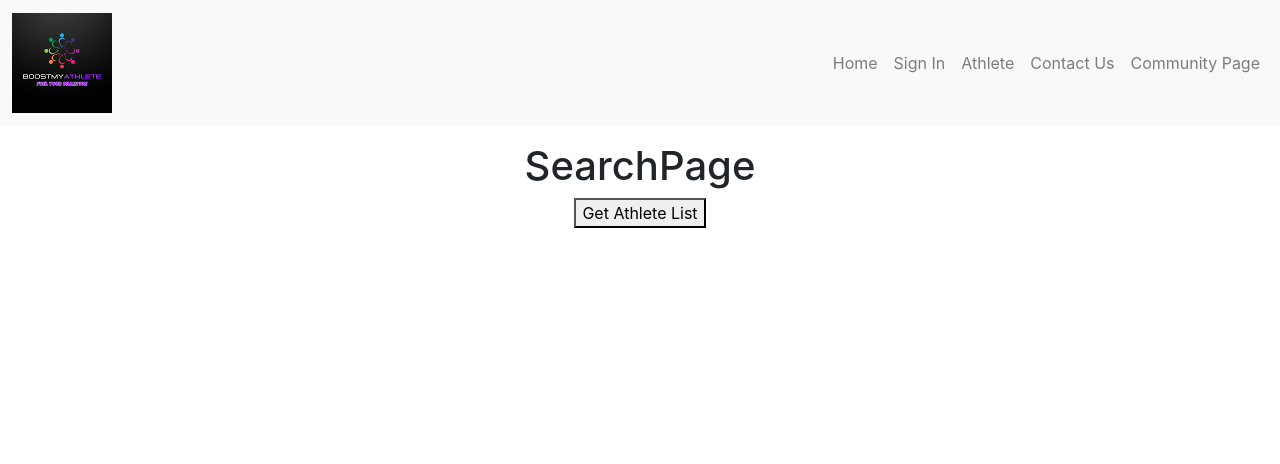
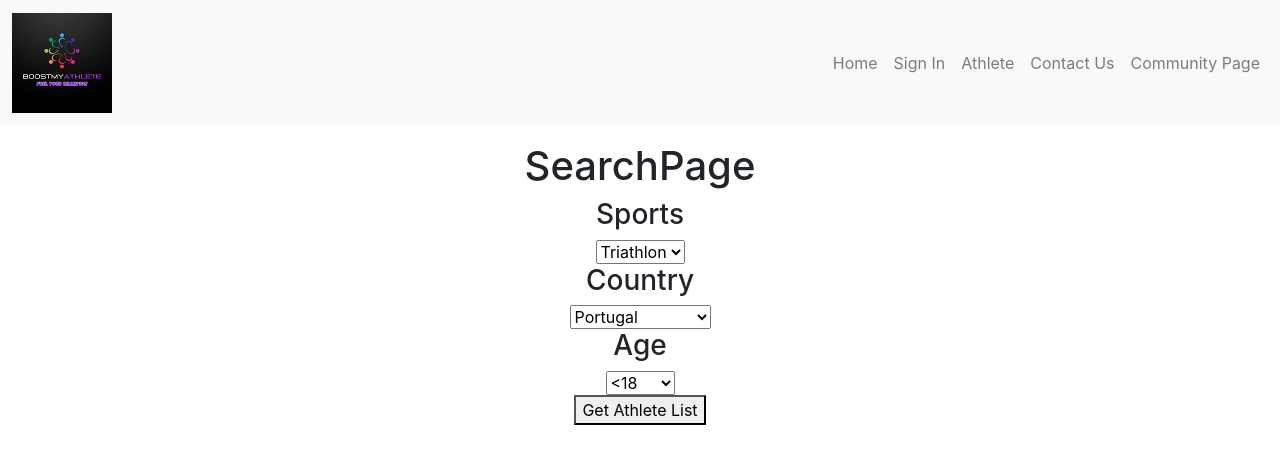
Before and after one commit to BoostMyAthlete/BoostMyAthlete, a React (Vite) app in the folder frontend/: page /search in a window 1280 px wide. Shown: the top 464 px of the page. Built offline with nearby package versions, Linux system fonts and the light colour scheme.

Commit message:
Started search filters, still under dev

```diff
--- a/frontend/src/components/AthleteList/AthleteList.jsx
+++ b/frontend/src/components/AthleteList/AthleteList.jsx
@@ -8,7 +8,7 @@ const AthleteList = () => {
     const options = {
       method: 'GET',
       url: 'https://api.triathlon.org/v1/athletes',
-      params: {per_page: '150', validated: 'true'},
+      params: {per_page: '1000', validated: 'true'},
       headers: {accept: 'application/json', apikey: '2649776ef9ece4c391003b521cbfce7a'}
     };
     const getPersons = () => {
--- /dev/null
+++ b/frontend/src/components/SearchAthlete/SearchAthlete.jsx
@@ -0,0 +1,45 @@
+import React from 'react'
+
+const SearchAthlete = () => {
+  return (  <div>
+             <h3>Sports</h3>
+            <select id="sports">
+            <option value="triathlon">Triathlon</option>
+            </select>
+            <h3>Country</h3>
+            <select id="Country">
+            <option value="Portugal">Portugal</option>
+            <option value="Australia">Australia</option>
+            <option value="Austria">Austria</option>
+            <option value="Belgium">Belgium</option>
+            <option value="Brazil">Brazil</option>
+            <option value="Canada">Canada</option>
+            <option value="Czech Republic">Czech Republic</option>
+            <option value="Denmark">Denmark</option>
+            <option value="France">France</option>
+            <option value="Great Britain">Great Britain</option>
+            <option value="Hungary">Hungary</option>
+            <option value="Israel">Israel</option>
+            <option value="Japan">Japan</option>
+            <option value="Lithuania">Lithuania</option>
+            <option value="Netherlands">Netherlands</option>
+            <option value="New Zealand">New Zealand</option>
+            <option value="Poland">Poland</option>
+            <option value="Spain">Spain</option>
+            <option value="Slovenia">Slovenia</option>
+            <option value="United States">United States</option>
+        </select>
+        <h3>Age</h3>
+        <select id="age">
+          <option value="<18"> &lt;18</option>
+          <option value="18,22">18-22</option>
+          <option value="23,27">23-27</option>
+          <option value="28,32">28-32</option>
+          <option value=">32">&gt; 32</option>
+        </select>
+        <br />
+        </div>
+  )
+}
+
+export default SearchAthlete
--- a/frontend/src/components/SignupForm/SignupForm.jsx
+++ b/frontend/src/components/SignupForm/SignupForm.jsx
@@ -7,24 +7,18 @@ function SignupForm() {
 
        <label htmlFor="email">E-mail</label> <br />
         <input placeholder="Insert email: example@example.com" type="email" id="email" /> <br />
-
-
-        <label htmlFor="selector">Profile</label>
-        <br />
-        <select id="selector">
-          <option value="Sponsor">Sponsor</option>
-          <option value="Athlete">Athlete</option>
-        </select>
-
-        <br />
-
         <label htmlFor="username">Username</label> <br />
         <input placeholder="Insert your username" type="text" id="username" /> <br />
 
          <label htmlFor="password">Password</label> <br />
         <input placeholder="Insert your password" type="password" id="password" /> <br />
-
-
+        <label htmlFor="selector">Profile</label>
+        <br/>
+        <select id="selector">
+          <option value="Sponsor">Sponsor</option>
+          <option value="Athlete">Athlete</option>
+        </select>
+        <br/>
         <br />
 
         <button type="submit">Submit</button>
--- a/frontend/src/pages/SearchPage/SearchPage.jsx
+++ b/frontend/src/pages/SearchPage/SearchPage.jsx
@@ -1,8 +1,10 @@
 import React from "react";
 import AthleteList from './../../components/AthleteList/AthleteList';
+import SearchAthlete from "@components/SearchAthlete/SearchAthlete";
 
 function SearchPage() {
   return <div><h1>SearchPage</h1>
+  <SearchAthlete/>
   <AthleteList/>
   </div>;
 }
```
